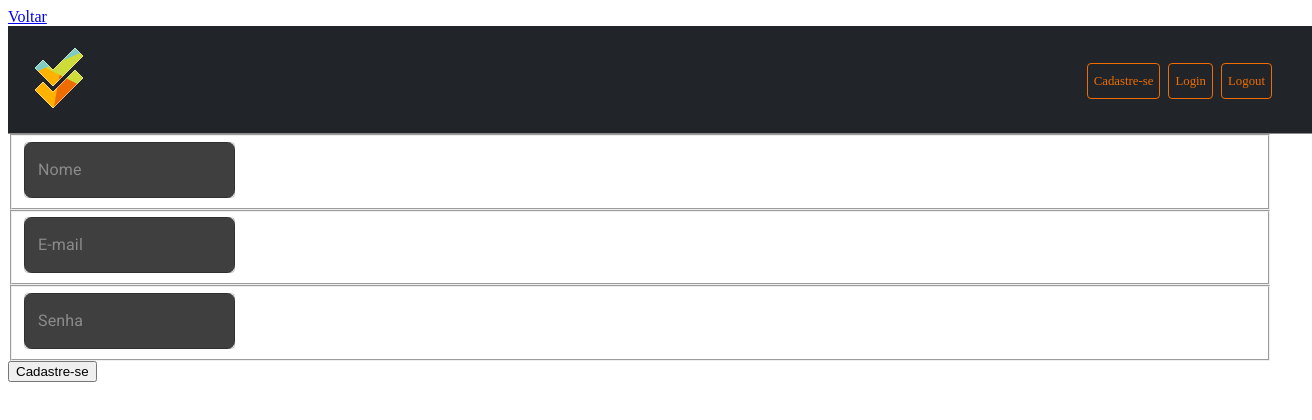
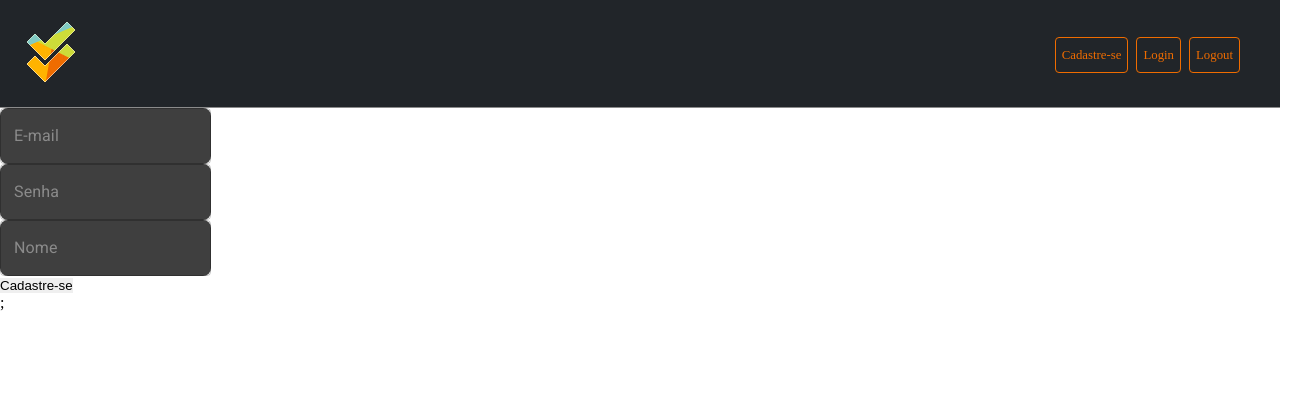
Before and after one commit to kenzieColors/nicole_equipe2_varify, a React (Vite) app: page /register in a window 1280 px wide. Shown: the top 420 px of the page, 1312 px wide, since content can reach past the window. Built offline with nearby package versions, Linux system fonts and the light colour scheme.

Commit message:
feat: create global style

```diff
--- a/src/App.tsx
+++ b/src/App.tsx
@@ -1,5 +1,11 @@
 import Router from "./routes/routes";
+import { GlobalStyle } from "./style/globalStyle";
 
-const App = () => <Router />;
+const App = () =>
+<>
+<GlobalStyle />
+<Router />;
+</>
+
 
 export default App;
--- a/src/components/Forms/RegisterForm/index.tsx
+++ b/src/components/Forms/RegisterForm/index.tsx
@@ -28,9 +28,10 @@ const RegisterForm = () => {
     <>
       <Header />
       <form onSubmit={handleSubmit(submit)}>
-        <Input label="Nome" type="text" register={register("name")} />
         <Input label="E-mail" type="email" register={register("email")} />
         <Input label="Senha" type="password" register={register("password")} />
+        <Input label="Nome" type="text" register={register("name")} />
+
         <button type="submit">Cadastre-se</button>
       </form>
     </>
--- a/src/pages/RegisterPage/index.tsx
+++ b/src/pages/RegisterPage/index.tsx
@@ -4,7 +4,7 @@ import RegisterForm from "../../components/Forms/RegisterForm";
 const RegisterPage = () => {
   return (
     <>
-      <Link to="/login">Voltar</Link>
+      {/* <Link to="/login">Voltar</Link> */}
       <RegisterForm />
     </>
   );
--- a/src/providers/UserContext/index.tsx
+++ b/src/providers/UserContext/index.tsx
@@ -7,6 +7,7 @@ export const UserContext = createContext({} as IUserContext);
 
 export const UserProvider = ({ children }: IDefaultProviderProps) => {
   const [user, setUser] = useState<IUser | null>(null);
+  console.log(user)
 
   const navigate = useNavigate();
 
@@ -27,8 +28,9 @@ export const UserProvider = ({ children }: IDefaultProviderProps) => {
   const userRegister = async (formData: IRegisterFormValues) => {
     try {
       const response = await api.post("/register", formData);
-      setUser(response.data.user);
-      localStorage.setItem("@Token", response.data.accessToken);
+      console.log(response)
+      // setUser(response.data.user);
+      // localStorage.setItem("@Token", response.data.accessToken);
       //adicionar toast de confirmação
       navigate("/");
     } catch (error) {
--- /dev/null
+++ b/src/style/globalStyle.ts
@@ -0,0 +1,48 @@
+import { createGlobalStyle } from "styled-components";
+
+export const GlobalStyle = createGlobalStyle`
+  *{
+    box-sizing: border-box;
+    margin: 0;
+    padding: 0;
+    border: none;
+    list-style: none;
+    text-decoration: none;
+  }
+
+  :root{
+    --color-brand-1: #80cbc4;
+    --color-brand-2: #ffb300;
+    --color-brand-3: #cddc39;
+    --color-brand-4: #ef6c00;
+
+    --color-sec-blue: #bfe1cd;
+    --color-sec-yellow: #ffdb87;
+    --color-sec-green: #e4e488;
+    --color-sec-orange: #f7b37b;
+
+    --color-sucess: #168821;
+    --color-warning: #ffcd07;
+    --color-inform: #155bcb;
+    --color-negative: #e60000;
+
+    --grey-100: #121212;
+    --grey-200: #282828;
+    --grey-300: #3f3f3f;
+    --grey-400: #575757;
+    --grey-500: #717171;
+    --grey-600: #8b8b8b;
+    --grey-0: #F8F9FA;
+
+    --font-weight-1: 700;
+    --font-weight-2: 600;
+    --font-weight-3: 500;
+    --font-weight-4: 400;
+
+    --radius-default: 4px;
+  }
+
+  button{
+    cursor: pointer;
+  }
+`;
```
